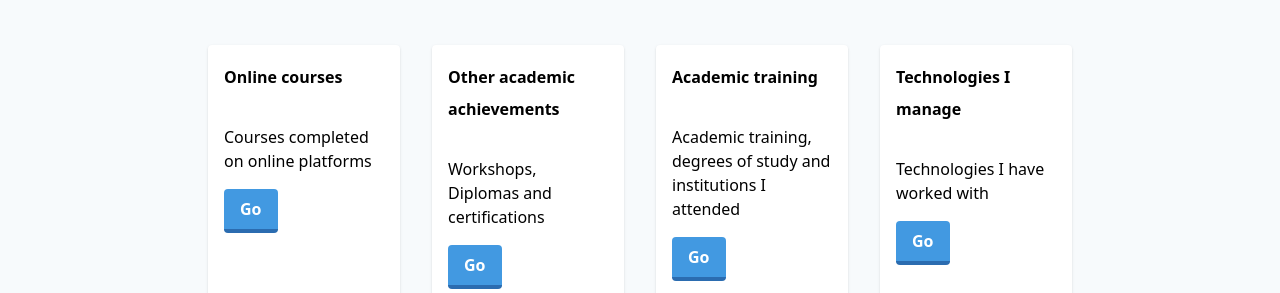
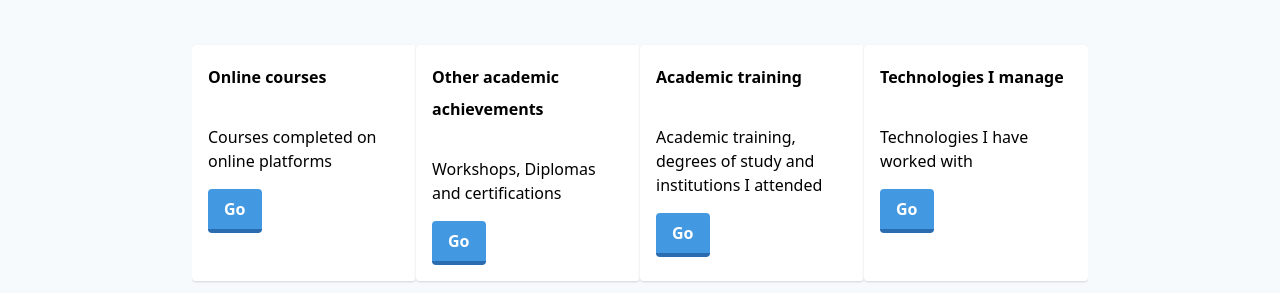
Before and after one commit to Randybry97z/portfolio, a Gatsby site: page / in a window 1280 px wide. Shown: the part 659-952 px from the top of the page. Built offline with nearby package versions, Linux system fonts and the light colour scheme; Gatsby itself is replaced by a stand-in of ours; no server answers.

Commit message:
moving cards education

```diff
--- a/src/components/education-nav.js
+++ b/src/components/education-nav.js
@@ -17,14 +17,14 @@ export default (props) =>{
 	`)
 
 	return(
-		<div className="max-w-4xl mx-auto mt-20 overflow-x-scroll">
+		<div className="max-w-4xl mx-auto mt-20 overflow-x-scroll ">
 			<h2 className="text-3xl font-bold text-center">Know more about my training</h2>
 			<nav className="flex justify-center mt-8">
 			{
 				data.allEducationJson.edges.map((element,index)=>{
 					const { node } = element
 					return(
-						<article className="flex-1 bg-white shadow m-4 p-4 max-w-sm shadow bg-white rounded">
+						<article className="flex-1 bg-white shadow m-4 p-4 max-w-4xl mx-auto shadow bg-white rounded">
 							<header>
 								<p className="font-bold leading-loose">{node.title}</p>
 								<div className="mt-8">
```
